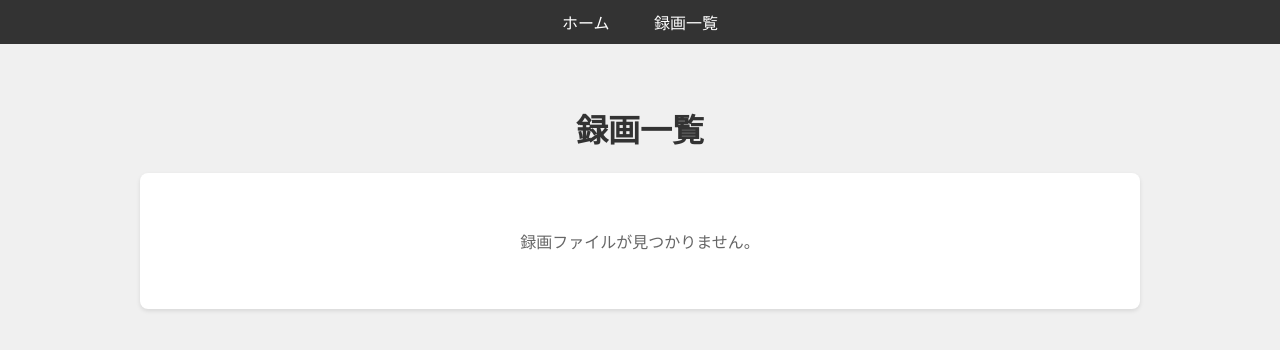
After one commit to Moge800/AICAMCAM, a Flask app: page /records in a window 1280 px wide. The commit adds this page. Shown: the top 350 px of the page. Run offline with Flask 3, Linux system fonts and the light colour scheme; parts of the project's set-up code (start-up, migrations or seed data) failed here and were passed over.

Commit message:
録画ファイルの一覧表示機能を追加し、ファイルのダウンロード機能を実装しました。また、ナビゲーションバーを追加して、ユーザーが簡単に録画一覧にアクセスできるようにしました。

```diff
--- a/app.py
+++ b/app.py
@@ -8,6 +8,8 @@ import threading
 from datetime import datetime
 import numpy as np
 from collections import deque  # 録画用バッファ用に追加
+import humanize
+from flask import send_from_directory
 
 os.environ["OPENCV_VIDEOIO_MSMF_ENABLE_HW_TRANSFORMS"] = "0"
 app = Flask(__name__)
@@ -226,6 +228,54 @@ def detect_count():
     return jsonify(count=count)
 
 
+# recordsディレクトリへのパスを設定
+RECORDS_DIR = os.path.join(os.path.dirname(os.path.abspath(__file__)), "records")
+
+# ディレクトリが存在しない場合は作成
+if not os.path.exists(RECORDS_DIR):
+    os.makedirs(RECORDS_DIR)
+
+
+@app.route("/records")
+def records_list():
+    """
+    recordsフォルダ内のファイル一覧を表示する
+    """
+    files = []
+
+    # recordsディレクトリ内のファイルを取得
+    for filename in os.listdir(RECORDS_DIR):
+        file_path = os.path.join(RECORDS_DIR, filename)
+        if os.path.isfile(file_path):
+            # ファイルの情報を取得
+            stats = os.stat(file_path)
+            modified_time = datetime.fromtimestamp(stats.st_mtime)
+
+            files.append(
+                {
+                    "name": filename,
+                    "size": humanize.naturalsize(stats.st_size),
+                    "modified": modified_time.strftime("%Y-%m-%d %H:%M:%S"),
+                }
+            )
+
+    # 更新日時の新しい順にソート
+    files.sort(key=lambda x: x["modified"], reverse=True)
+
+    return render_template("records_list.html", files=files)
+
+
+@app.route("/download/<filename>")
+def download_file(filename):
+    """
+    ファイルをダウンロードする
+
+    Args:
+        filename: ダウンロードするファイル名
+    """
+    return send_from_directory(RECORDS_DIR, filename, as_attachment=True)
+
+
 if __name__ == "__main__":
     # サーバー設定
     server_config = {"host": "0.0.0.0", "port": 5001, "threads": 8, "backlog": 1024, "channel_timeout": 5}
--- a/templates/index.html
+++ b/templates/index.html
@@ -69,6 +69,11 @@
 </head>
 
 <body>
+    <div class="navbar" style="width: 100%; background-color: #333; padding: 10px 0; text-align: center; margin-bottom: 20px;">
+        <a href="/" style="color: white; text-decoration: none; padding: 0 20px;">ホーム</a>
+        <a href="/records" style="color: white; text-decoration: none; padding: 0 20px;">録画一覧</a>
+    </div>
+
     <h1 id="detect_count">DETECT_COUNT: 0</h1>
     <div class="controls">
         <label for="frame_size">Frame Size:</label>
--- /dev/null
+++ b/templates/records_list.html
@@ -0,0 +1,129 @@
+<!DOCTYPE html>
+<html>
+
+<head>
+    <title>録画一覧 - AICAMCAM</title>
+    <style>
+        body {
+            font-family: Arial, sans-serif;
+            background-color: #f0f0f0;
+            margin: 0;
+            padding: 0;
+        }
+
+        .navbar {
+            width: 100%;
+            background-color: #333;
+            padding: 10px 0;
+            text-align: center;
+            margin-bottom: 20px;
+        }
+
+        .navbar a {
+            color: white;
+            text-decoration: none;
+            padding: 0 20px;
+        }
+
+        .container {
+            max-width: 1000px;
+            margin: 0 auto;
+            padding: 20px;
+        }
+
+        h1 {
+            color: #333;
+            text-align: center;
+        }
+
+        .file-list {
+            background-color: white;
+            border-radius: 8px;
+            box-shadow: 0 2px 4px rgba(0, 0, 0, 0.1);
+            padding: 20px;
+        }
+
+        table {
+            width: 100%;
+            border-collapse: collapse;
+        }
+
+        th {
+            background-color: #f2f2f2;
+            padding: 10px;
+            text-align: left;
+            border-bottom: 2px solid #ddd;
+        }
+
+        td {
+            padding: 10px;
+            border-bottom: 1px solid #ddd;
+        }
+
+        tr:hover {
+            background-color: #f5f5f5;
+        }
+
+        .download-link {
+            display: inline-block;
+            background-color: #4CAF50;
+            color: white;
+            padding: 5px 10px;
+            text-decoration: none;
+            border-radius: 4px;
+        }
+
+        .download-link:hover {
+            background-color: #45a049;
+        }
+
+        .empty-message {
+            text-align: center;
+            padding: 20px;
+            color: #666;
+        }
+    </style>
+</head>
+
+<body>
+    <div class="navbar">
+        <a href="/">ホーム</a>
+        <a href="/records">録画一覧</a>
+    </div>
+
+    <div class="container">
+        <h1>録画一覧</h1>
+        <div class="file-list">
+            {% if files %}
+            <table>
+                <thead>
+                    <tr>
+                        <th>ファイル名</th>
+                        <th>サイズ</th>
+                        <th>更新日時</th>
+                        <th>アクション</th>
+                    </tr>
+                </thead>
+                <tbody>
+                    {% for file in files %}
+                    <tr>
+                        <td>{{ file.name }}</td>
+                        <td>{{ file.size }}</td>
+                        <td>{{ file.modified }}</td>
+                        <td>
+                            <a href="/download/{{ file.name }}" class="download-link">ダウンロード</a>
+                        </td>
+                    </tr>
+                    {% endfor %}
+                </tbody>
+            </table>
+            {% else %}
+            <div class="empty-message">
+                <p>録画ファイルが見つかりません。</p>
+            </div>
+            {% endif %}
+        </div>
+    </div>
+</body>
+
+</html>
```
